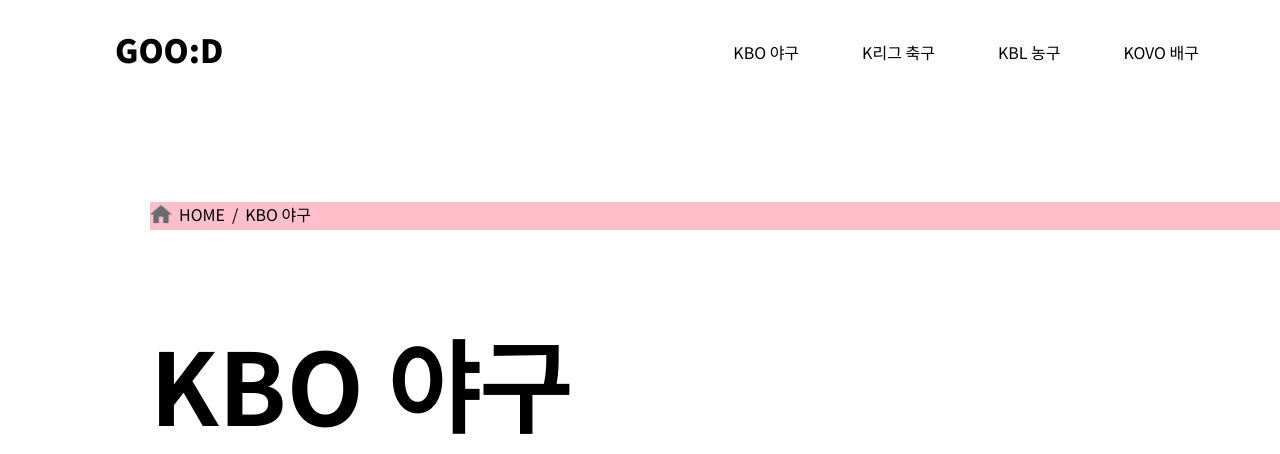
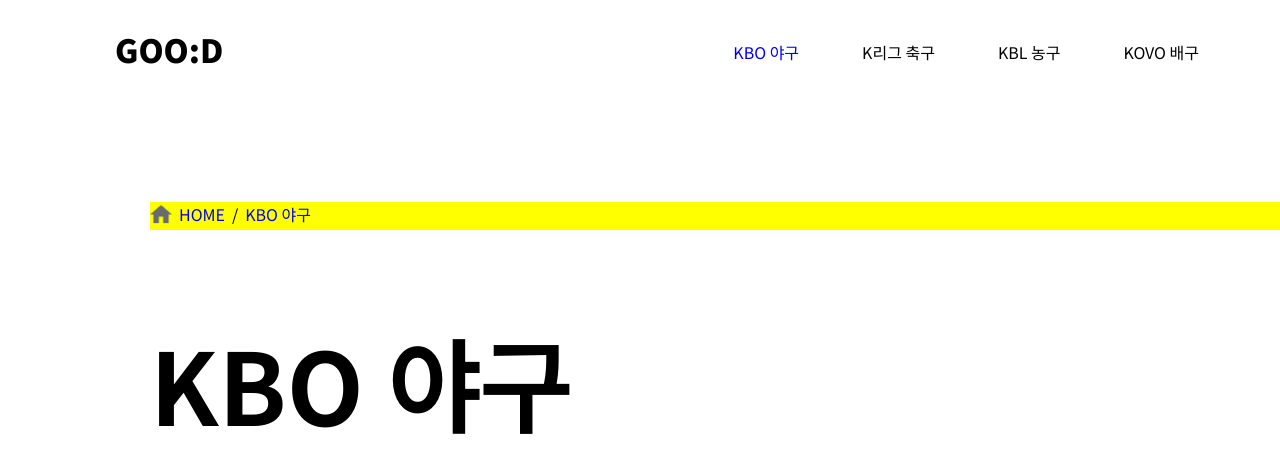
Before and after one commit to syulyi/goods-project, a Django app: page /board/kbo/ in a window 1280 px wide; the page is wider, and only the part inside the window is pictured. Shown: the top 454 px of that part. Run offline with Django 5.2, Linux system fonts and the light colour scheme.

Commit message:
kbo css 적용 확인 중

```diff
--- a/static/css/board_kbo.css
+++ b/static/css/board_kbo.css
@@ -11,7 +11,7 @@
 .pathBox ul {
     margin: 0;
     padding: 0;
-    background-color: pink;
+    background-color: yellow;
 }
 
 .mainText p {
--- a/static/css/board_nav.css
+++ b/static/css/board_nav.css
@@ -1,6 +1,5 @@
 * {
     text-decoration: none;
-    color: inherit;
     list-style: none;
     box-shadow: none;
     font-family: 'Noto Sans KR', sans-serif;
```
